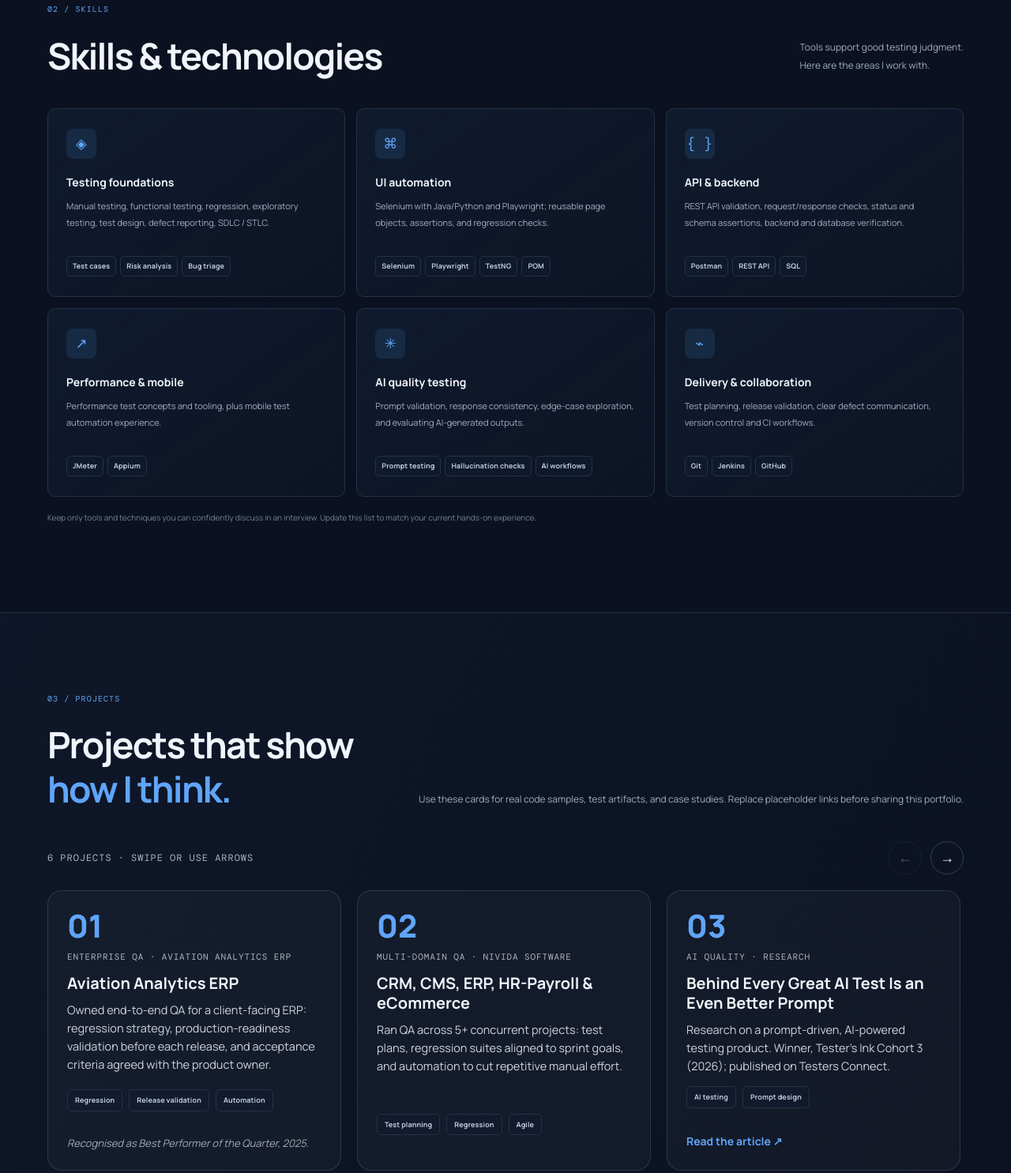
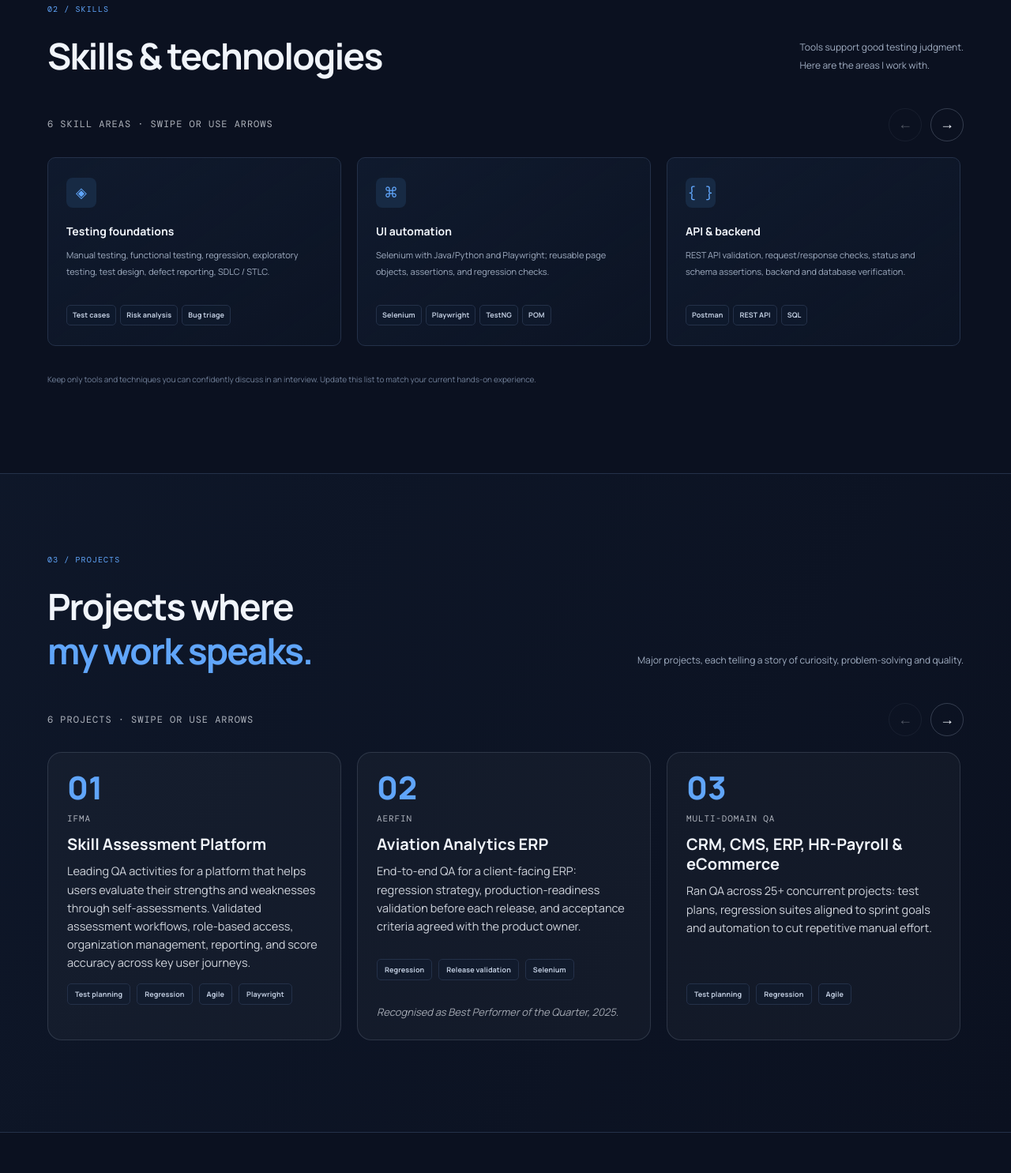
Before and after one commit to Chinmay2305/chinmay-qa, a plain HTML site: page index.html in a window 1280 px wide. Shown: the part 1219-2704 px from the top of the page at 79% size. Drawn offline with nearby package versions, Linux system fonts and the light colour scheme.

Commit message:
Updated content

```diff
--- a/index.html
+++ b/index.html
@@ -67,20 +67,30 @@
 
     <section class="section container" id="skills">
       <div class="section-heading"><div><p class="section-kicker">02 / SKILLS</p><h2>Skills & technologies</h2></div><p>Tools support good testing judgment.<br>Here are the areas I work with.</p></div>
-      <div class="skills-grid">
+      <div class="projects-slider skills-slider">
+  <div class="slider-controls">
+    <span class="mono slider-count">6 SKILL AREAS · SWIPE OR USE ARROWS</span>
+    <div>
+      <button type="button" class="slider-btn" data-slide="prev" aria-label="Previous skills">←</button>
+      <button type="button" class="slider-btn" data-slide="next" aria-label="Next skills">→</button>
+    </div>
+  </div>
+
+  <div class="slider-track" tabindex="0" aria-label="Skills">
     <article class="skill-card"><div class="skill-icon">◈</div><h3>Testing foundations</h3><p>Manual testing, functional testing, regression, exploratory testing, test design, defect reporting, SDLC / STLC.</p><div class="skill-tags"><span>Test cases</span><span>Risk analysis</span><span>Bug triage</span></div></article>
     <article class="skill-card"><div class="skill-icon">⌘</div><h3>UI automation</h3><p>Selenium with Java/Python and Playwright; reusable page objects, assertions, and regression checks.</p><div class="skill-tags"><span>Selenium</span><span>Playwright</span><span>TestNG</span><span>POM</span></div></article>
-        <article class="skill-card"><div class="skill-icon">{ }</div><h3>API & backend</h3><p>REST API validation, request/response checks, status and schema assertions, backend and database verification.</p><div class="skill-tags"><span>Postman</span><span>REST API</span><span>SQL</span></div></article>
-        <article class="skill-card"><div class="skill-icon">↗</div><h3>Performance & mobile</h3><p>Performance test concepts and tooling, plus mobile test automation experience.</p><div class="skill-tags"><span>JMeter</span><span>Appium</span></div></article>
+    <article class="skill-card"><div class="skill-icon">{ }</div><h3>API &amp; backend</h3><p>REST API validation, request/response checks, status and schema assertions, backend and database verification.</p><div class="skill-tags"><span>Postman</span><span>REST API</span><span>SQL</span></div></article>
+    <article class="skill-card"><div class="skill-icon">↗</div><h3>Performance &amp; mobile</h3><p>Performance test concepts and tooling, plus mobile test automation experience.</p><div class="skill-tags"><span>JMeter</span><span>Appium</span></div></article>
     <article class="skill-card"><div class="skill-icon">✳</div><h3>AI quality testing</h3><p>Prompt validation, response consistency, edge-case exploration, and evaluating AI-generated outputs.</p><div class="skill-tags"><span>Prompt testing</span><span>Hallucination checks</span><span>AI workflows</span></div></article>
-        <article class="skill-card"><div class="skill-icon">⌁</div><h3>Delivery & collaboration</h3><p>Test planning, release validation, clear defect communication, version control and CI workflows.</p><div class="skill-tags"><span>Git</span><span>Jenkins</span><span>GitHub</span></div></article>
+    <article class="skill-card"><div class="skill-icon">⌁</div><h3>Delivery &amp; collaboration</h3><p>Test planning, release validation, clear defect communication, version control and CI workflows.</p><div class="skill-tags"><span>Git</span><span>Jenkins</span><span>GitHub</span></div></article>
+  </div>
 </div>
       <p class="small-disclaimer">Keep only tools and techniques you can confidently discuss in an interview. Update this list to match your current hands-on experience.</p>
     </section>
 
     <section class="section section-bordered" id="projects">
       <div class="container">
-        <div class="section-heading"><div><p class="section-kicker">03 / PROJECTS</p><h2>Projects that show<br><span>how I think.</span></h2></div><p>Use these cards for real code samples, test artifacts, and case studies. Replace placeholder links before sharing this portfolio.</p></div>
+        <div class="section-heading"><div><p class="section-kicker">03 / PROJECTS</p><h2>Projects where<br><span>my work speaks.</span></h2></div><p>Major projects, each telling a story of curiosity, problem-solving and quality.</p></div>
         <div class="projects-slider">
   <div class="slider-controls">
     <span class="mono slider-count">6 PROJECTS · SWIPE OR USE ARROWS</span>
@@ -94,23 +104,31 @@
 
 <article class="pcard">
       <span class="pnum">01</span>
-      <span class="pcat">ENTERPRISE QA · AVIATION ANALYTICS ERP</span>
+      <span class="pcat">IFMA</span>
+      <h3>Skill Assessment Platform</h3>
+      <p>Leading QA activities for a platform that helps users evaluate their strengths and weaknesses through self-assessments. Validated assessment workflows, role-based access, organization management, reporting, and score accuracy across key user journeys.</p>
+      <div class="project-tags"><span>Test planning</span><span>Regression</span><span>Agile</span><span>Playwright</span></div>
+    </article>
+
+    <article class="pcard">
+      <span class="pnum">02</span>
+      <span class="pcat">AERFIN</span>
       <h3>Aviation Analytics ERP</h3>
-      <p>Owned end-to-end QA for a client-facing ERP: regression strategy, production-readiness validation before each release, and acceptance criteria agreed with the product owner.</p>
-      <div class="project-tags"><span>Regression</span><span>Release validation</span><span>Automation</span></div>
+      <p>End-to-end QA for a client-facing ERP: regression strategy, production-readiness validation before each release, and acceptance criteria agreed with the product owner.</p>
+      <div class="project-tags"><span>Regression</span><span>Release validation</span><span>Selenium</span></div>
       <p class="pnote">Recognised as Best Performer of the Quarter, 2025.</p>
     </article>
 
     <article class="pcard">
-      <span class="pnum">02</span>
-      <span class="pcat">MULTI-DOMAIN QA · NIVIDA SOFTWARE</span>
+      <span class="pnum">03</span>
+      <span class="pcat">MULTI-DOMAIN QA</span>
       <h3>CRM, CMS, ERP, HR-Payroll &amp; eCommerce</h3>
-      <p>Ran QA across 5+ concurrent projects: test plans, regression suites aligned to sprint goals, and automation to cut repetitive manual effort.</p>
+      <p>Ran QA across 25+ concurrent projects: test plans, regression suites aligned to sprint goals and automation to cut repetitive manual effort.</p>
       <div class="project-tags"><span>Test planning</span><span>Regression</span><span>Agile</span></div>
     </article>
 
     <article class="pcard">
-      <span class="pnum">03</span>
+      <span class="pnum">04</span>
       <span class="pcat">AI QUALITY · RESEARCH</span>
       <h3>Behind Every Great AI Test Is an Even Better Prompt</h3>
       <p>Research on a prompt-driven, AI-powered testing product. Winner, Tester's Ink Cohort 3 (2026); published on Testers Connect.</p>
@@ -119,7 +137,7 @@
     </article>
 
     <article class="pcard">
-      <span class="pnum">04</span>
+      <span class="pnum">05</span>
       <span class="pcat">EXPLORATORY TESTING · ARTICLE</span>
       <h3>When Chaos Meets QA</h3>
       <p>"The Underestimated Monkey that Broke the Calendar": a published piece on monkey testing. Tester's Ink Cohort 2 (2025).</p>
@@ -129,7 +147,7 @@
 
     <!-- OPTIONAL: only keep once the repo exists and you built it -->
     <article class="pcard">
-      <span class="pnum">05</span>
+      <span class="pnum">06</span>
       <span class="pcat">UI AUTOMATION · GITHUB</span>
       <h3>Playwright Test Framework</h3>
       <p>Page-object based end-to-end suite against a public demo app, with reusable utilities and CI run.</p>
@@ -139,7 +157,7 @@
 
     <!-- OPTIONAL: only keep once the collection exists and you built it -->
     <article class="pcard">
-      <span class="pnum">06</span>
+      <span class="pnum">07</span>
       <span class="pcat">API &amp; DATABASE · GITHUB</span>
       <h3>API &amp; DB Validation Suite</h3>
       <p>Postman collection with status, schema and negative-case checks, plus SQL queries verifying data integrity.</p>
@@ -291,25 +309,28 @@
 
   <script>
   (function () {
-  const track = document.getElementById('projectTrack');
-  if (!track) return;
-  const prev = document.querySelector('[data-slide="prev"]');
-  const next = document.querySelector('[data-slide="next"]');
+    document.querySelectorAll('.projects-slider').forEach(function (slider) {
+      const track = slider.querySelector('.slider-track');
+      const prev = slider.querySelector('[data-slide="prev"]');
+      const next = slider.querySelector('[data-slide="next"]');
+      if (!track || !prev || !next) return;
 
       function step() {
-    const card = track.querySelector('.pcard');
-    return card ? card.getBoundingClientRect().width + 20 : 300;
+        const card = track.firstElementChild;
+        const gap = parseFloat(getComputedStyle(track).columnGap) || 20;
+        return card ? card.getBoundingClientRect().width + gap : 300;
       }
       function update() {
         prev.disabled = track.scrollLeft <= 4;
         next.disabled = track.scrollLeft + track.clientWidth >= track.scrollWidth - 4;
       }
 
-  prev.addEventListener('click', () => track.scrollBy({ left: -step(), behavior: 'smooth' }));
-  next.addEventListener('click', () => track.scrollBy({ left: step(), behavior: 'smooth' }));
+      prev.addEventListener('click', function () { track.scrollBy({ left: -step(), behavior: 'smooth' }); });
+      next.addEventListener('click', function () { track.scrollBy({ left: step(), behavior: 'smooth' }); });
       track.addEventListener('scroll', update, { passive: true });
       window.addEventListener('resize', update);
       update();
+    });
   })();
 </script>
 </body>
--- a/styles.css
+++ b/styles.css
@@ -241,3 +241,15 @@
 
 @media (max-width: 900px) { .pcard { flex-basis: calc((100% - 20px) / 2); } }
 @media (max-width: 600px) { .pcard { flex-basis: 85%; } }
+
+/* Skill cards inside the slider */
+.slider-track .skill-card {
+  flex: 0 0 calc((100% - 40px) / 3);
+  scroll-snap-align: start;
+  min-width: 0;
+}
+@media (max-width: 900px) { .slider-track .skill-card { flex-basis: calc((100% - 20px) / 2); } }
+@media (max-width: 600px) { .slider-track .skill-card { flex-basis: 85%; } }
+
+/* A little breathing room between the heading and the slider */
+.skills-slider { margin-top: 8px; }
```
Lines whose indentation alone changed are shown as unchanged.
